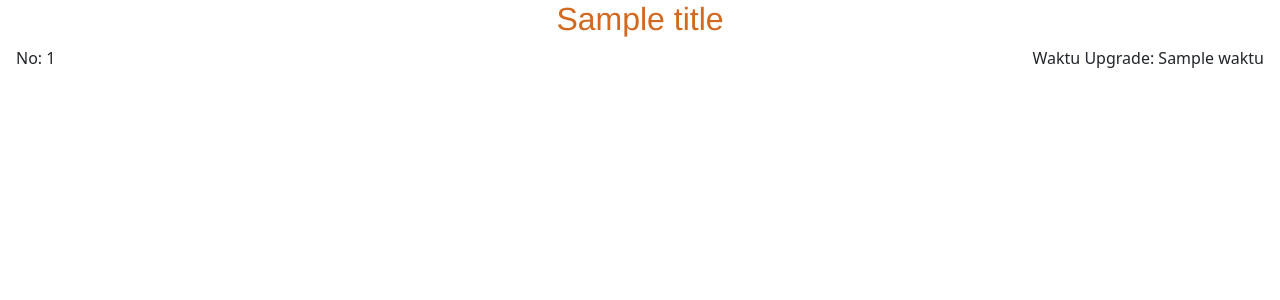
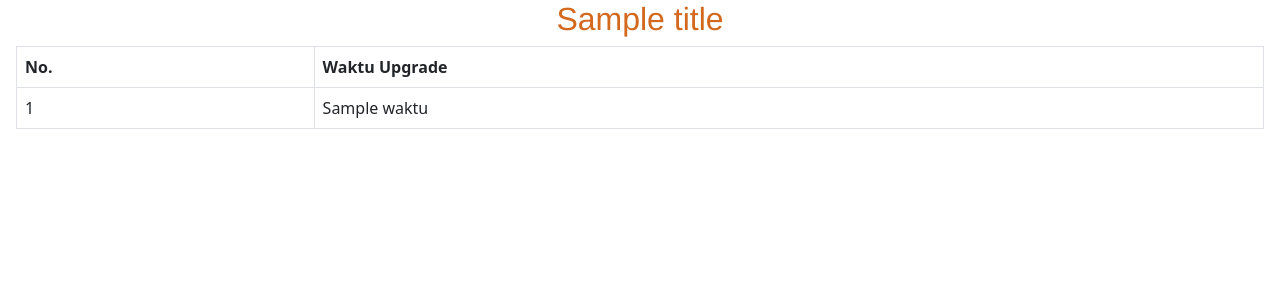
Before and after one commit to fathanm10/Hi-day, a Django app: template lumbung/templates/lumbung/transaksi.html in a window 1280 px wide. Shown: the top 300 px of the page. Run offline with Django 4.2, Linux system fonts and the light colour scheme; the template is opened without the code that fills it: most values are stand-ins (such as "Sample title", 1, 10 or a date in 2020); some libraries are stand-ins or nearby versions.

Commit message:
Add bordered tables

```diff
--- a/lumbung/templates/lumbung/transaksi.html
+++ b/lumbung/templates/lumbung/transaksi.html
@@ -6,15 +6,24 @@
 
 {% block body %}
 <h1>{{ title }}</h1>
-{% if daftartransaksi %}
-{% for transaksi in daftartransaksi %}
-<div class="d-flex justify-content-between">
-    <p>No: {{ forloop.counter }}</p>
-    {% if data|get_item:'role' == 'admin' %}
-    <p>Email Pengguna: {{ transaksi.email }}</p>
+<table class="mx-auto table table-bordered">
+    <tr>
+        <th>No.</th>
+        {% if data|get_item:'role' == 'admin' %}
+            <th>Email Pengguna</th>
+        {% endif %}
+        <th>Waktu Upgrade</th>
+    </tr>
+    {% if daftartransaksi %}
+        {% for transaksi in daftartransaksi %}
+            <tr>
+                <td>{{ forloop.counter }}</td>
+                {% if data|get_item:'role' == 'admin' %}
+                    <td>{{ transaksi.email }}</td>
+                {% endif %}
+                <td>{{ transaksi.waktu }}</td>
+            </tr>
+        {% endfor %}
     {% endif %}
-    <p>Waktu Upgrade: {{ transaksi.waktu }}</p>
-</div>
-{% endfor %}
-{% endif %}
+</table>
 {% endblock body %}
--- a/paketkoin/templates/paketkoin/index.html
+++ b/paketkoin/templates/paketkoin/index.html
@@ -7,7 +7,7 @@
 {% block body %}
 <h1>{{ title }}</h1>
 
-<table>
+<table class="mx-auto table table-bordered">
     <tr>
         <th>No.</th>
         <th>Jumlah Koin</th>
--- a/paketkoin/templates/paketkoin/transaksi.html
+++ b/paketkoin/templates/paketkoin/transaksi.html
@@ -5,7 +5,7 @@
 {% endblock styles %}
 
 {% block body %}
-<table>
+<table class="mx-auto table table-bordered">
     <tr>
         <th>No.</th>
         <th>Email</th>
--- a/prosesproduksi/templates/prosesproduksi/histori_tanaman.html
+++ b/prosesproduksi/templates/prosesproduksi/histori_tanaman.html
@@ -7,7 +7,7 @@
 {% block body %}
 <h1>{{ title }}</h1>
 
-<table>
+<table class="mx-auto table table-bordered">
     <tr>
         <th>No.</th>
         {% if data|get_item:'role' == 'admin' %}
```
